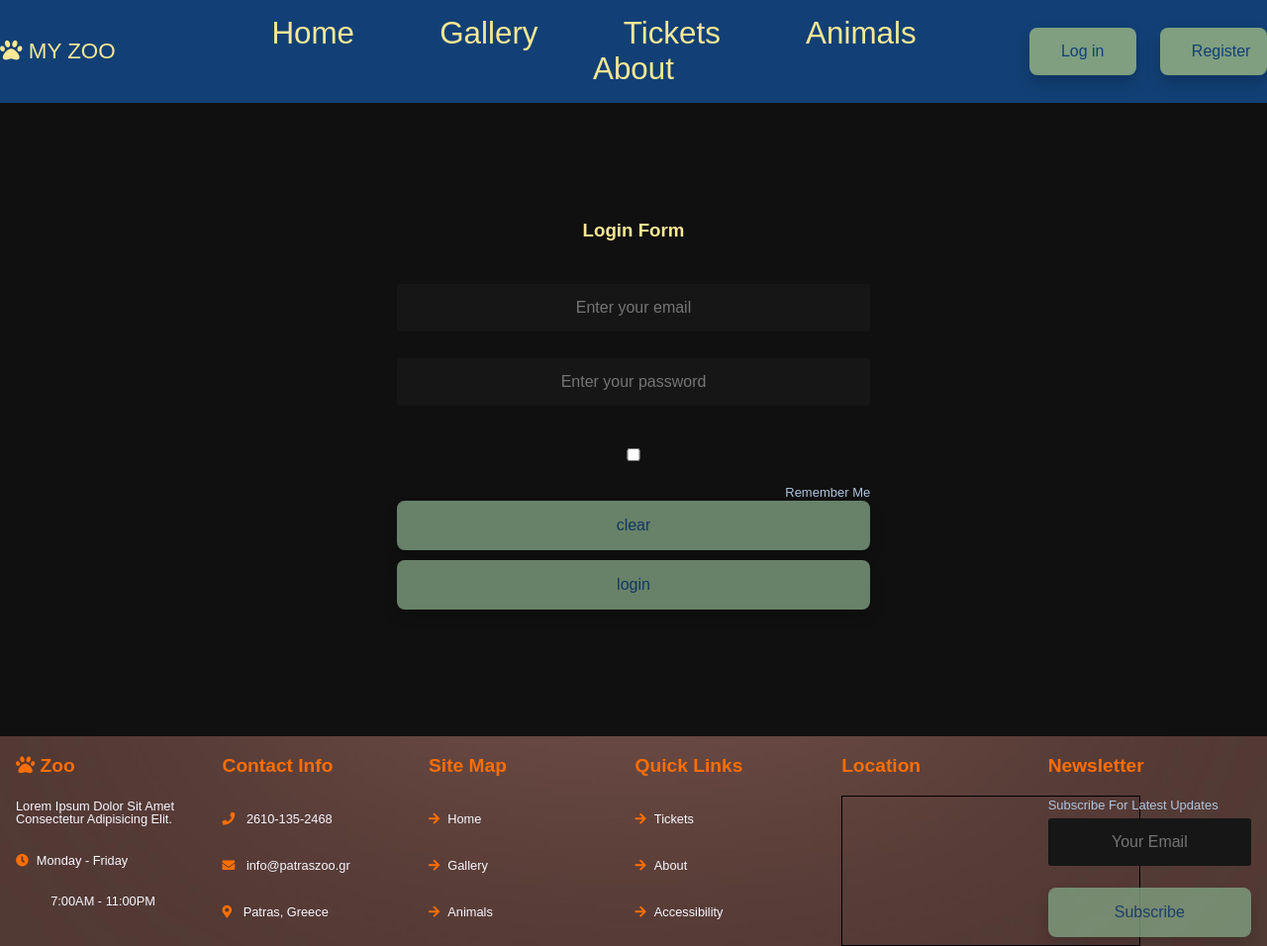
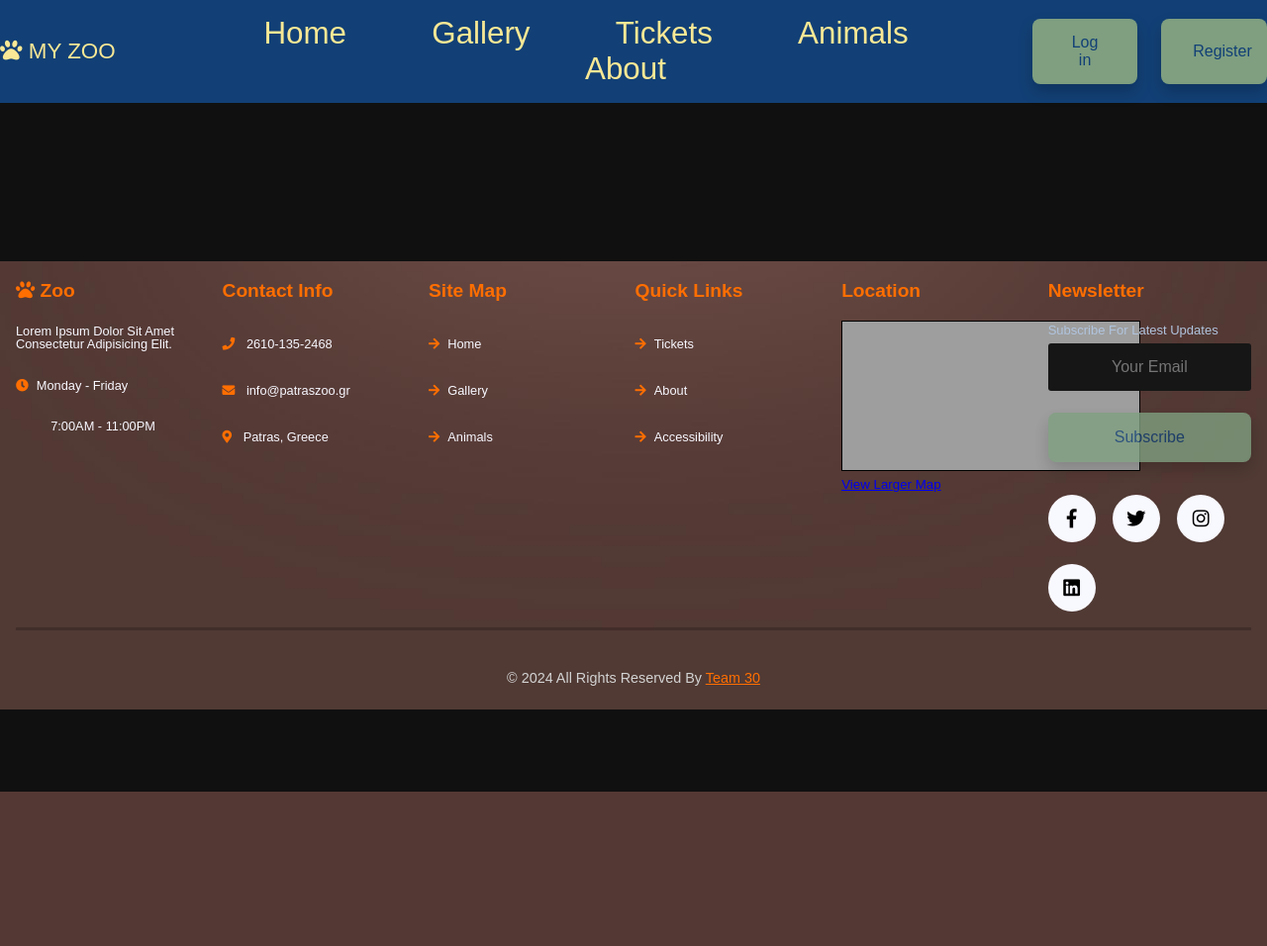
Before and after one commit to alextsakir/NodeZoo, a Node server app: page /login in a window 1280 px wide. Shown: the top 956 px of the page at 99% size. After the commit the page ends 800 px from the top, so only its background shows below. Run offline with Node 20, Linux system fonts and the light colour scheme; some libraries are stand-ins or nearby versions; grey boxes are pictures that could not be loaded.

Commit message:
changes to main.hbs to understand partials, login css and index css

```diff
--- a/public/style.css
+++ b/public/style.css
@@ -57,6 +57,9 @@ header {
     /*justify-content: center;*/
 }
 
+
+/* =================================================== HEADER ====================================================== */
+
 header a:hover{
     color: hsl(50, 89%, 48%);
 }
@@ -101,10 +104,15 @@ header .menu {
 }
 
 header #header-login-register-div {
-    float: right;
+    display: flex;
     width: 20%;
-    text-align: right;
     margin: auto;
+    margin-left: 1rem;
+    justify-content: space-between;
+
+    button {
+        width: 45%;
+    }
 }
 
 header a, header .menu {
@@ -113,9 +121,9 @@ header a, header .menu {
     text-decoration: none;
 }
 
-.button-div {
+/* .button-div {
 
-    margin: auto;
+    margin-left: 10px;
     display: flex;
     align-items: center;
     justify-content: space-between;
@@ -123,10 +131,22 @@ header a, header .menu {
     button {
         width: 45%;
     }
-}
+} */
 
 main {
     /*display: flex;*/
+}
+
+/* =================================================== INDEX ====================================================== */
+
+.hero{
+    min-height: 100vh;
+    display: flex;
+    align-items: center;
+    background: url(/images/home.jpg) no-repeat;
+    background-size: cover;
+    background-position: top;
+
 }
 
 .form-container {
@@ -161,6 +181,9 @@ main {
 #register-credentials-user-type-fieldset {
     margin-top: 5rem;
 }
+
+
+/* =================================================== TICKETS ====================================================== */
 
 #tickets-container {
     text-align: center;
@@ -530,6 +553,7 @@ dialog {
 
 dialog h3 {
     text-align: center;
+    color: var(--foreground);
 }
 
 dialog p {
@@ -547,3 +571,66 @@ dialog div {
     background-image: linear-gradient(45deg, magenta, rebeccapurple, dodgerblue, green);
     opacity: 0.45;
 }
+
+/* =================================================== LOGIN FORM ====================================================== */
+
+#login-form {
+    display: block;
+    padding: 0%;
+
+    p {
+        text-align: center;
+        align-content: center;
+        margin: 0.8rem;
+    }
+
+    .remember {
+        display: flex;
+        margin: 0.5rem;
+        padding: 0;
+
+        input{
+            text-align: center;
+            align-content: center;
+            width: 1rem;
+            margin: 0;
+
+        }
+
+        label{
+            width: 100%;
+            text-align:left;
+            align-content: center;
+            margin-left: 0.5rem;
+            padding: 0;
+        }
+    }
+    .form-buttons{
+        display: flex;
+        margin-top: 5%;
+        button{
+            width: 45%;
+            margin-right: 5%;
+            margin-left: 5%;
+
+        }
+
+
+    }
+
+    .close-btn-class{
+        display: flex; /* Use flexbox layout */
+        justify-content: flex-end;
+        .close-btn {
+            position: absolute;
+            top: 0px;
+            padding: 0;
+            text-align: center;
+            align-content: center;
+            width: 10%;
+            margin-left: auto;
+        }
+
+    }
+
+}
--- a/views/layouts/main.hbs
+++ b/views/layouts/main.hbs
@@ -9,7 +9,7 @@
     <link rel="shortcut icon" href="/favicon.ico">
 </head>
 <body>
-    <header>
+    {{!-- <header>
         <div id="header-logo-div">
             <a href="/index/" class="logo"><i class="needs-margin fas fa-paw"></i>MY ZOO</a>
         </div>
@@ -48,13 +48,14 @@
         document.getElementById("login-button").addEventListener("click", () => {login_dialog.showModal();});
         document.getElementById("login-form-submit").addEventListener("click", () => {login_dialog.close();});
         function keyPress (e) { if(e.key === "Escape") login_dialog.close();}
-    </script>
-
+    </script> --}}
+    {{> header}}
     <main class="content">
         {{{body}}}
     </main>
+    {{> footer}}
 
-    <footer>
+    {{!-- <footer>
         <div class="box-container">
 
             <div class="box" id="footer-alpha">
@@ -136,7 +137,7 @@
         </div>
         <div class="credit">&copy; 2024 All rights reserved by
             <a href="https://github.com/alextsakir/ZooWebsite" class="link">team 30</a></div>
-    </footer>
+    </footer> --}}
 
 </body>
 </html>
--- a/views/login.hbs
+++ b/views/login.hbs
@@ -1,5 +1,9 @@
-<form action="/auth/" class="form-class" id="login-form" method="POST">
+{{!-- LOGIN IS HANDLED IN HEADER PARTIAL BCS OF HANLDEBARS... LOGIN.HBS IS NOT DOING ANYTHING MUST BE DELETED --}}
+
+<dialog class="form-popup" id="my-form">
+        <form action="/api/login" class="form-container" id="login-form" method="POST">
         <h3>Login form</h3>
+        <button type="button" class="close-btn" >x</button>
         <input type="email" name="email" placeholder="Enter your email" class="login-form-input">
         <input type="password" name="password" placeholder="Enter your password" class="login-form-input">
         <div class="remember">
@@ -8,7 +12,17 @@
         </div>
 
         <div class="form-buttons">
-        <button type="reset">clear</button>
-        <button type="submit">login</button>
+            <button type="reset" id="login-form-reset">clear</button>
+            <button type="submit" id="login-form-submit">login</button>
         </div>
     </form>
+
+</dialog>
+
+
+<script type="text/javascript">
+    const login_dialog = document.getElementById("login-form");
+    document.getElementById("login-button").addEventListener("click", () => {login_dialog.showModal();});
+    document.getElementById("login-form-submit").addEventListener("click", () => {login_dialog.close();});
+    function keyPress (e) { if(e.key === "Escape") { login_dialog.close(); } }
+</script>
--- a/views/partials/footer.hbs
+++ b/views/partials/footer.hbs
@@ -65,7 +65,7 @@
                        class="subscribe-input" id="subscribe-form-input">
                 <button type="submit" id="subscribe-button">Subscribe</button>
             </form>
-            <script type="text/javascript"> {# TODO ---------------------------------------------- TO BE REMOVED #}
+            <script type="text/javascript"> {{!-- TODO ---------------------------------------------- TO BE REMOVED  --}}
                 document.getElementById("subscribe-button").addEventListener("click", () => {
                     {#document.getElementById("subscribe-form-input").reset(); it is the default behavior! #}
                     console.log("subscribed");});
--- a/views/partials/header.hbs
+++ b/views/partials/header.hbs
@@ -1,10 +1,10 @@
 <header>
     <div id="header-logo-div">
-        <a href="/public" class="logo"><i class="needs-margin fas fa-paw"></i>MY ZOO</a>
+        <a href="/index" class="logo"><i class="needs-margin fas fa-paw"></i>MY ZOO</a>
     </div>
     <div id="header-menu-div">
         <nav class="menu">
-            <a href="/public" class="needs-margin">Home</a>
+            <a href="/index" class="needs-margin">Home</a>
             <a href="/gallery/" class="needs-margin">Gallery</a>
             <a href="/tickets/" class="needs-margin">Tickets</a>
             <a href="/animals/" class="needs-margin">Animals</a>
@@ -19,22 +19,32 @@
 </header>
 
 <dialog class="form-popup" id="my-form">
-    <form action="/auth/" class="form-container" id="login-form" method="POST">
+    <form action="/api/login" class="form-container" id="login-form" method="POST">
+        <div class="close-btn">
+            <button type="button" class="close-btn" id="close-btn" >x</button>
+        </div>
+        <p>Login form</p>
         <input type="email" name="email" placeholder="Enter your email" class="login-form-input">
         <input type="password" name="password" placeholder="Enter your password" class="login-form-input">
         <div class="remember">
             <input type="checkbox" name="" id="remember-me">
             <label for="remember-me">remember me</label>
         </div>
-        <div class="form-buttons button-div">
-            <button type="reset" id="login-form-reset" >Clear</button>
-            <button type="submit" id="login-form-submit" >Login</button>
+
+        <div class="form-buttons">
+            <button type="reset" id="login-form-reset">clear</button>
+            <button type="submit" id="login-form-submit">login</button>
         </div>
     </form>
+
 </dialog>
+
+
 <script type="text/javascript">
     const login_dialog = document.getElementById("my-form");
+    const close_btn = document.getElementById("close-btn");
     document.getElementById("login-button").addEventListener("click", () => {login_dialog.showModal();});
     document.getElementById("login-form-submit").addEventListener("click", () => {login_dialog.close();});
+    close_btn.addEventListener("click", () => {login_dialog.close(); console.log("close btn clicked")});
     function keyPress (e) { if(e.key === "Escape") { login_dialog.close(); } }
 </script>
```
Also changed, not shown: views/index.hbs (+9 -4 lines). Lines whose indentation alone changed are shown as unchanged.
